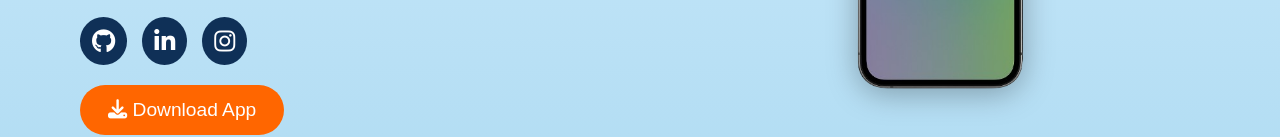
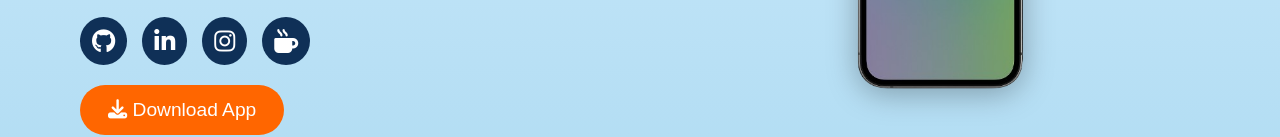
Before and after one commit to 9A-Ayush/download-page-, a plain HTML site: page index.html in a window 1280 px wide. Shown: the part 471-608 px from the top of the page. Drawn offline with Linux system fonts and the light colour scheme.

Commit message:
Add 'Buy me a coffee' link to social section

```diff
--- a/index.html
+++ b/index.html
@@ -213,6 +213,7 @@
         <a href="https://github.com/9A-Ayush" target="_blank" title="GitHub"><i class="fab fa-github"></i></a>
         <a href="http://www.linkedin.com/in/ayush-kumar-849a1324b" target="_blank" title="LinkedIn"><i class="fab fa-linkedin-in"></i></a>
         <a href="https://www.instagram.com/ayush_ix_xi" target="_blank" title="Instagram"><i class="fab fa-instagram"></i></a>
+         <a href="https://buymeacoffee.com/9a.ayush" target="_blank" class="coffee" title="Buy me a coffee"><i class="fas fa-mug-hot"></i></a>
       </div>
 
       <!-- Download Button -->
```
